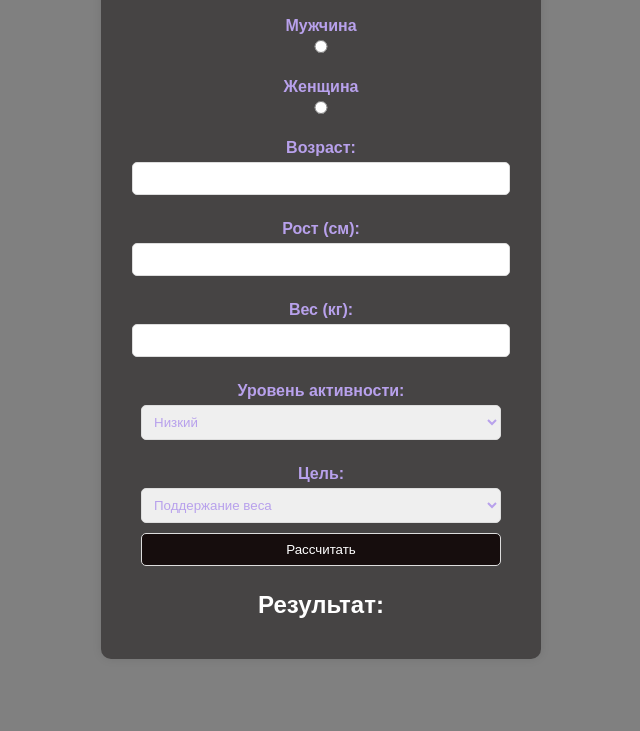
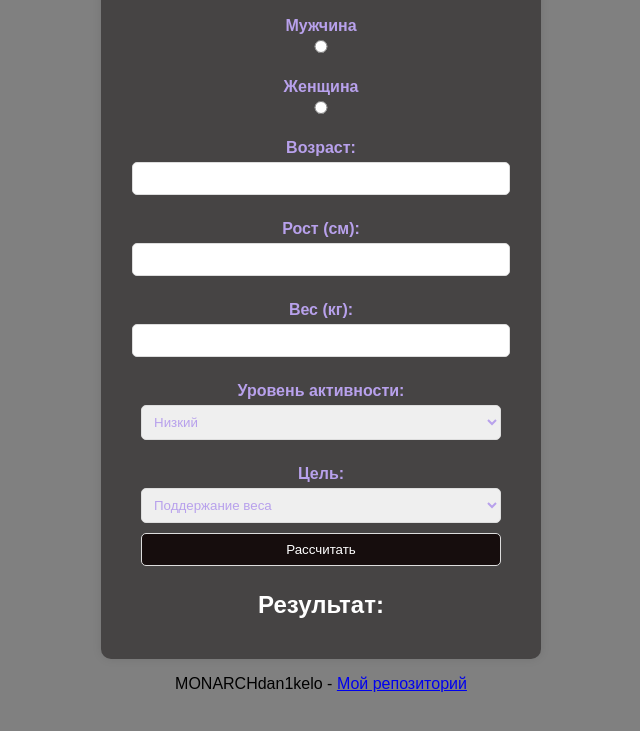
Before and after one commit to dan1kelo/calorie-, a plain HTML site: page index.html in a window 1280 px wide. Shown: the part 171-902 px from the top of the page, without its empty margins (319-959 px from the left). Before the commit the page ends 880 px from the top, so only its background shows below. Drawn offline with Linux system fonts and the light colour scheme.

Commit message:
Update index.html

```diff
--- a/index.html
+++ b/index.html
@@ -92,5 +92,6 @@
             document.getElementById('result').textContent = `Ваши ежедневные калории: ${Math.round(dailyCalories)}`;
         });
     </script>
+    <p>MONARCHdan1kelo - <a href="https://dan1kelo.github.io/calorie-/" target="_blank">Мой репозиторий</a></p>
 </body>
 </html>
```
